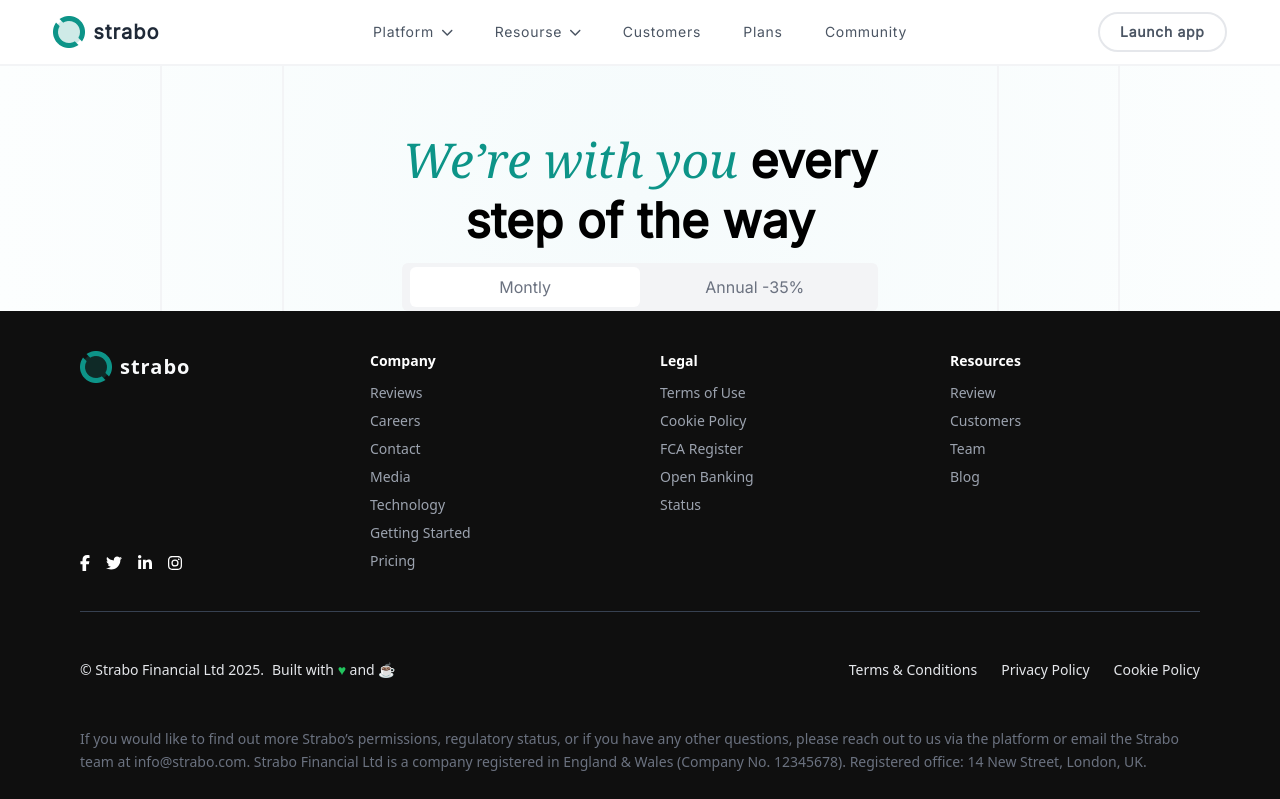
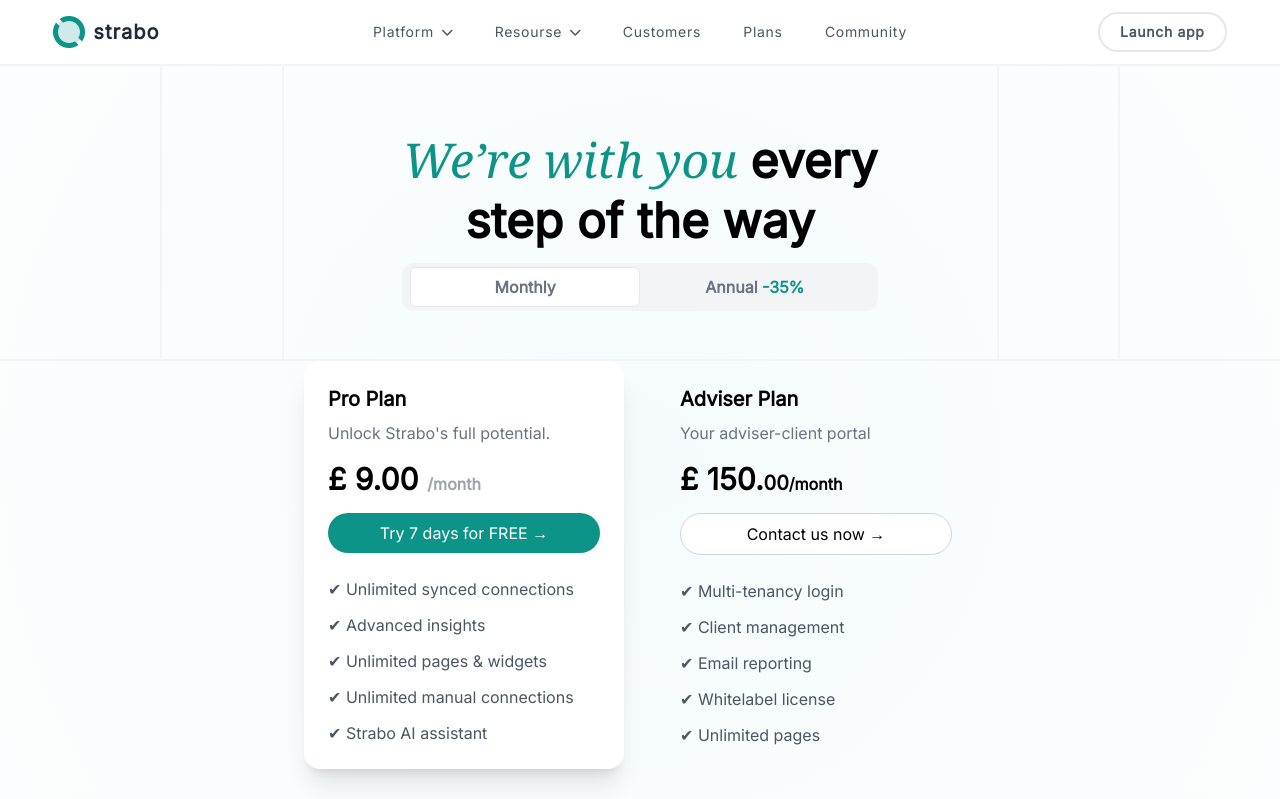
Before and after one commit to hasnain23233/strabo_website, a React (Vite) app: page /plan in a window 1280 px wide. Shown: the top 799 px of the page. Built offline with nearby package versions, Linux system fonts and the light colour scheme; a web font is replaced by a local one.

Commit message:
update the task

```diff
--- a/src/pages/Plan.jsx
+++ b/src/pages/Plan.jsx
@@ -1,18 +1,73 @@
-import React from 'react'
+import React, { useState } from 'react'
 
 const Plan = () => {
+    const [text, setText] = useState(true)
     return (
-        <div className=' font-inter  bg-[#fcfefe]'>
-            <div className='bg-[radial-gradient(circle_at_center,_#F5FBFC,_#fcfefe)] '>
-                <div className=' border-x-2 border-gray-100 w-9/12 m-auto'>
-                    <div className='pt-12 text-center w-9/12 border-x-2 border-gray-100 m-auto'>
-                        <h1 className='m-auto text-5xl mt-4  leading-[60px] font-semibold '>
-                            <span className="text-Primary italic font-serif font-light tracking-normal">We’re with you </span> every <br />
-                            step of the way
-                        </h1>
-                        <div className='bg-gray-100 flex items-center px-2 w-8/12 m-auto mt-3 text-gray-500 rounded-md h-12'>
-                            <button className='h-10 bg-white w-6/12 rounded-md'> Montly</button>
-                            <button className='h-10  w-6/12 rounded-md'> Annual -35%</button>
+        <div className='font-inter bg-[#fcfefe]'>
+            <div className='bg-[radial-gradient(circle_at_center,_#F5FBFC,_#fcfefe)]'>
+                <div className=''>
+                    <div className='border-x-2 border-gray-100 w-9/12 m-auto'>
+
+                        {/* Heading Section */}
+                        <div className='py-12  text-center w-9/12 border-x-2 border-gray-100 m-auto'>
+                            <h1 className='m-auto text-5xl mt-4 leading-[60px] font-semibold'>
+                                <span className="text-Primary italic font-serif font-light tracking-normal">We’re with you </span> every <br />
+                                step of the way
+                            </h1>
+
+                            {/* Toggle Buttons */}
+                            <div className='bg-gray-100 flex items-center font-semibold px-2 w-8/12 m-auto mt-3 text-gray-500 rounded-xl h-12'>
+                                <button className='h-10 bg-white w-6/12 border rounded-md'>Monthly</button>
+                                <button className='h-10 w-6/12 rounded-md'>Annual <span className="text-Primary">-35%</span></button>
+                            </div>
+                        </div>
+                    </div>
+                </div>
+                <div className="border-t-2 border-gray-100 ">
+
+
+                    <div className="flex justify-center items-start gap-8 pb-20">
+
+                        {/* Pro Plan */}
+                        <div className="bg-white shadow-xl rounded-2xl p-6 w-80">
+                            <h2 className="text-xl font-semibold mb-2">Pro Plan</h2>
+                            <p className="text-gray-500 mb-4">Unlock Strabo's full potential.</p>
+                            <div className="text-3xl font-bold mb-4 ">
+                                £ 9.00<span className="text-base text-gray-400">&nbsp; /month</span>
+                            </div>
+
+                            <button className="w-full bg-Primary text-white py-2 rounded-full font-medium mb-6">
+                                Try 7 days for FREE →
+                            </button>
+
+                            <ul className="space-y-3 text-gray-600">
+                                <li>✔ Unlimited synced connections</li>
+                                <li>✔ Advanced insights</li>
+                                <li>✔ Unlimited pages & widgets</li>
+                                <li>✔ Unlimited manual connections</li>
+                                <li>✔ Strabo AI assistant</li>
+                            </ul>
+                        </div>
+
+                        {/* Adviser Plan */}
+                        <div className=" rounded-2xl p-6 w-80">
+                            <h2 className="text-xl font-semibold mb-2">Adviser Plan</h2>
+                            <p className="text-gray-500 mb-4">Your adviser-client portal</p>
+                            <div className="text-3xl font-bold mb-4">
+                                £ 150.<span className="text-xl">00</span><span className="text-base">/month</span>
+                            </div>
+
+                            <button className="w-full border border-gray-300 hover:bg-gray-100 py-2 rounded-full bg-white font-medium mb-6">
+                                Contact us now →
+                            </button>
+
+                            <ul className="space-y-3 text-gray-600">
+                                <li>✔ Multi-tenancy login</li>
+                                <li>✔ Client management</li>
+                                <li>✔ Email reporting</li>
+                                <li>✔ Whitelabel license</li>
+                                <li>✔ Unlimited pages</li>
+                            </ul>
                         </div>
                     </div>
                 </div>
```
Also changed, not shown: src/assets/getstarted/ChatGPT Image Aug 13, 2025, 02_51_34 PM.png (added).
